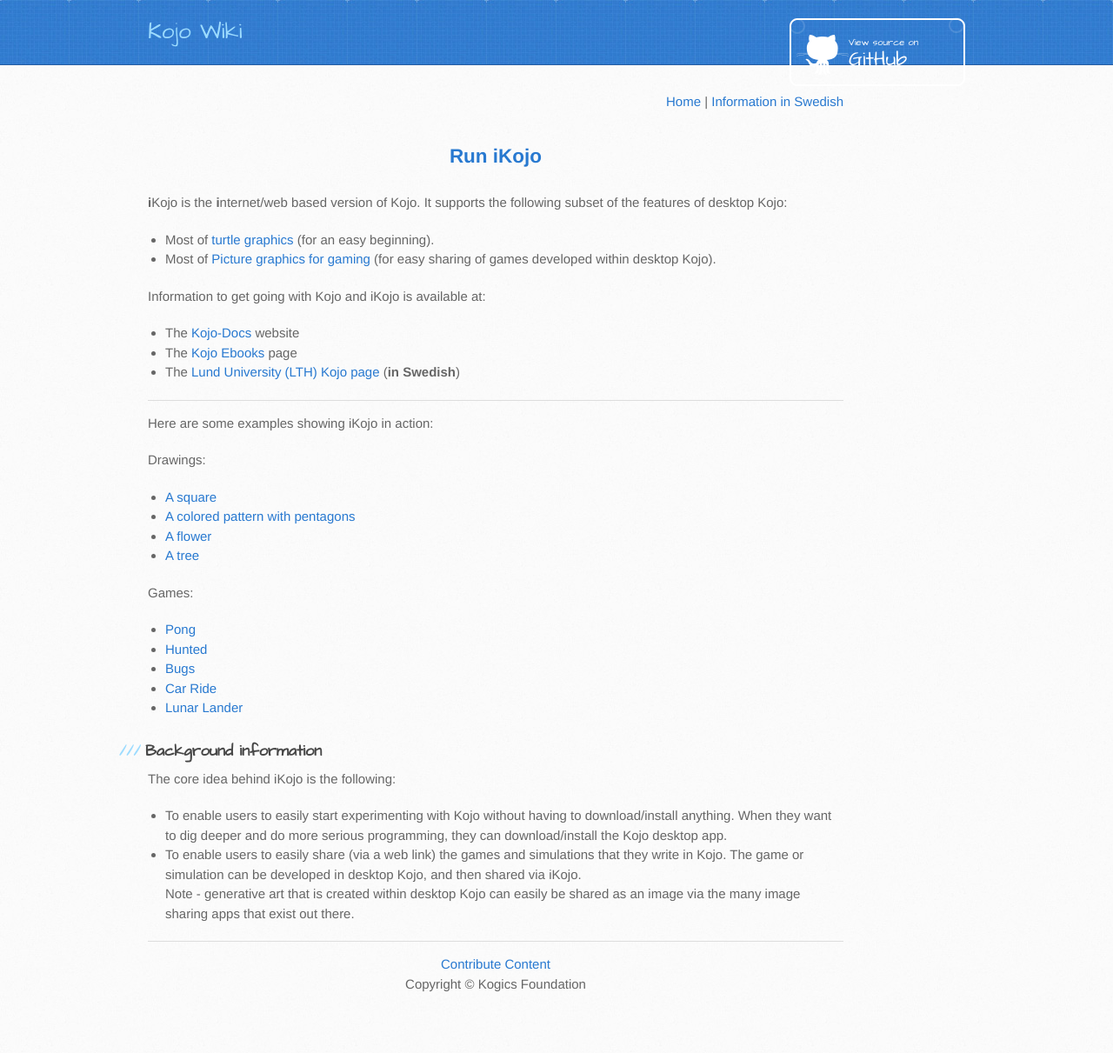
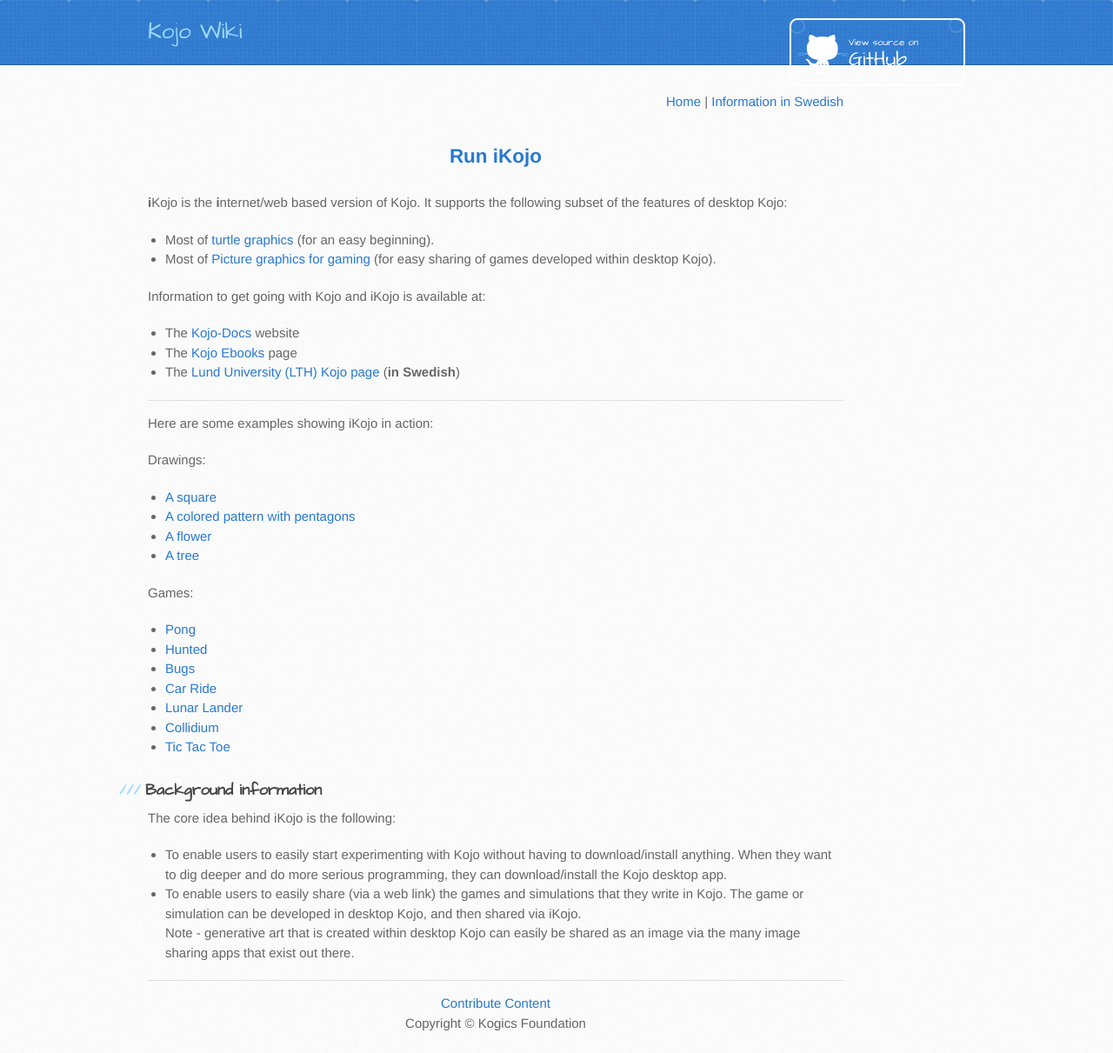
Before and after one commit to kojodoc/kojodoc.github.io, a Jekyll site: the page built from ikojo.md, in a window 1280 px wide. Shown: the whole page at 87% size. Built offline with Jekyll 4.4.1, drawn with Linux system fonts in a browser that asks for light colours; our own code applies the rules of GitHub Pages for plain Markdown files; the repository's description, which GitHub fills in, is left out; before the commit the page ends 1166 px from its top, so only the background shows below that.

Commit message:
Add iKojo game samples.

```diff
--- a/ikojo.md
+++ b/ikojo.md
@@ -33,6 +33,8 @@ Games:
 * [Bugs](http://ikojo.in/sf/OuGi82j/0)
 * [Car Ride](http://ikojo.in/sf/erwlDLW/0)
 * [Lunar Lander](http://ikojo.in/sf/Y3MnOHR/1)
+* [Collidium](http://ikojo.in/sf/wpduPSw/1)
+* [Tic Tac Toe](http://ikojo.in/sf/WRksphz/0)
 
 ### Background information
 The core idea behind iKojo is the following:
```
